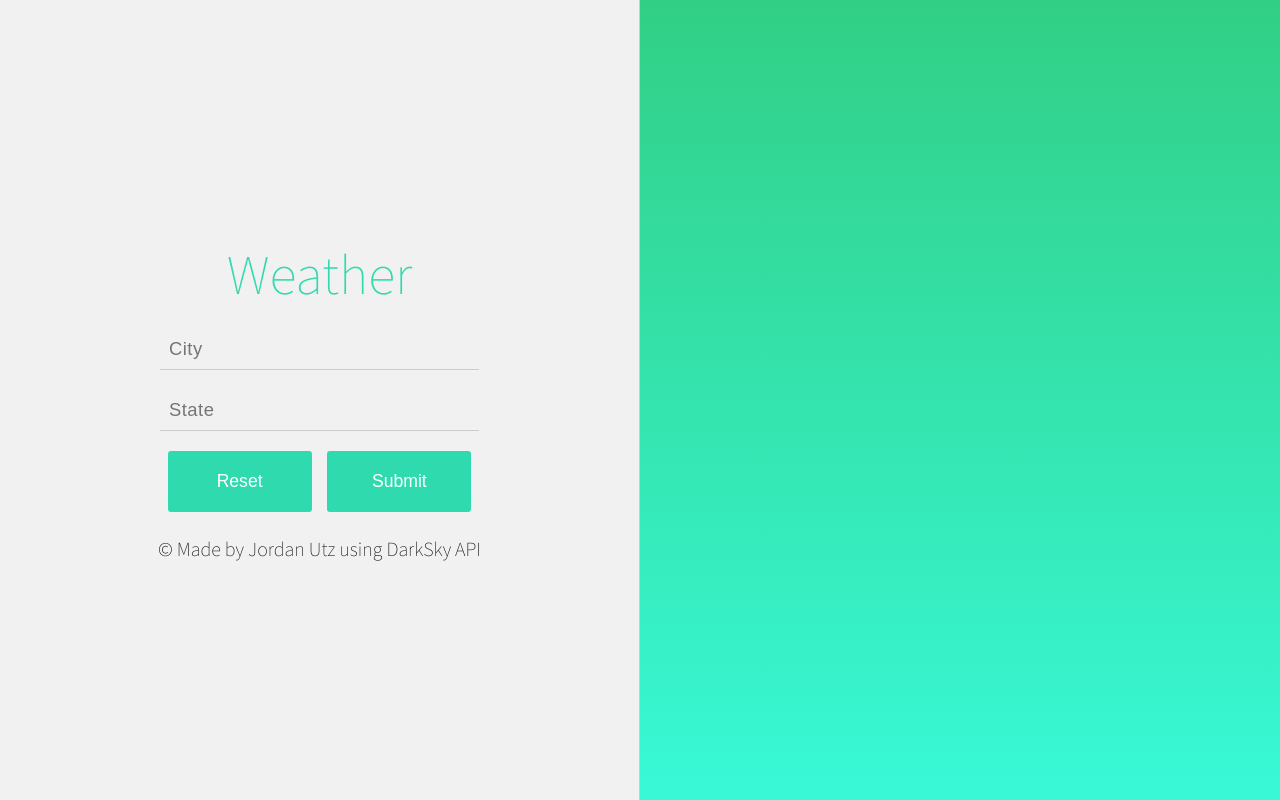
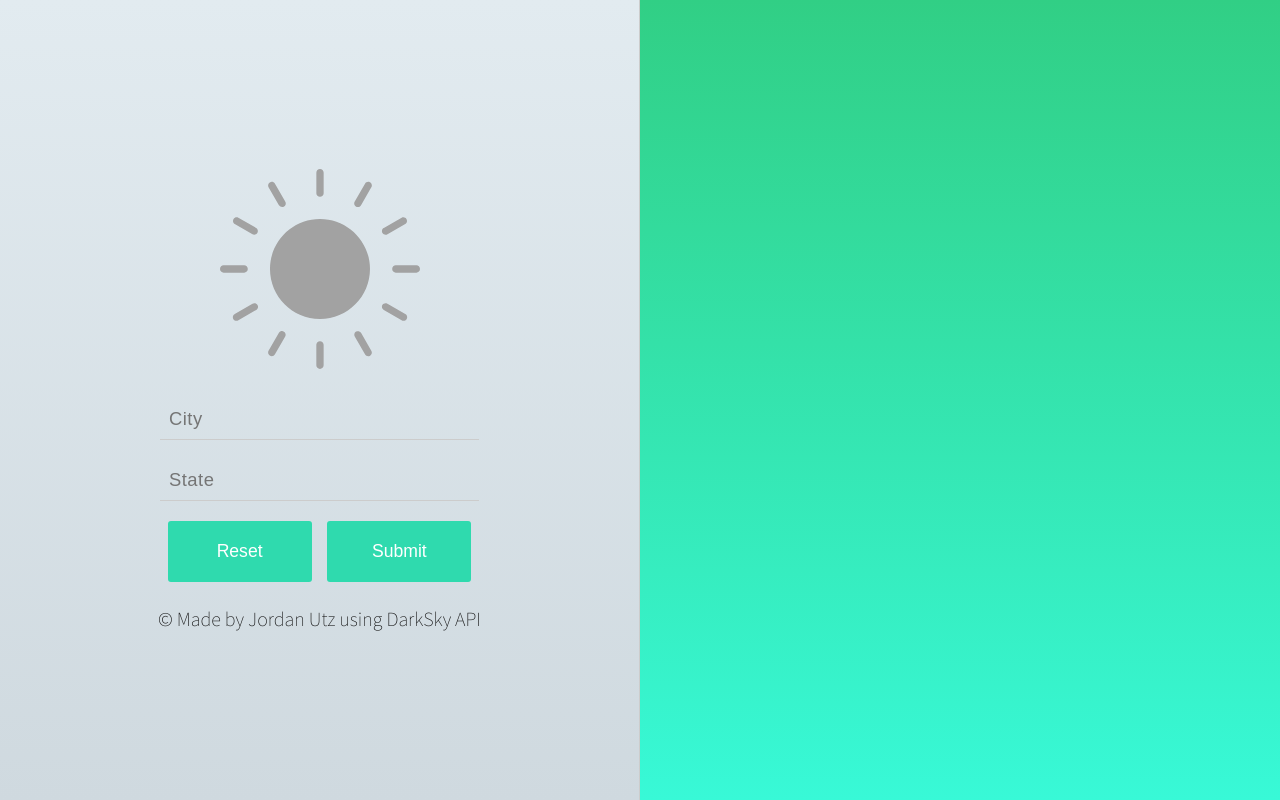
Before and after one commit to jordanutz/AwesomeWeather, a React (Create React App) app: page / in a window 1280 px wide. Built offline with nearby package versions, Linux system fonts and the light colour scheme.

Commit message:
Ready for deployment

```diff
--- a/src/Components/Header/Header.css
+++ b/src/Components/Header/Header.css
@@ -4,5 +4,15 @@ header h1 {
   font-size: 3.5em;
   font-weight: 200;
   color: #2FDAAE;
+}
 
+header img {
+  width: 200px;
+  height: 200px;
+  margin-bottom: 30px;
 }
+
+header {
+  display: flex;
+  justify-content: center;
+}
--- a/src/Components/Header/Header.js
+++ b/src/Components/Header/Header.js
@@ -1,10 +1,11 @@
 import React from 'react';
 import './Header.css';
+import Sun from './assets/sun.svg'
 
 const Header = (props) => {
   return (
     <header>
-        <h1>Weather</h1>
+        <img src={Sun} alt="Header Icon"/>
     </header>
   )
 }
--- a/src/Components/Input/Input.css
+++ b/src/Components/Input/Input.css
@@ -3,7 +3,7 @@
   display: flex;
   flex-direction: column;
   justify-content: center;
-  background: #F1F1F1;
+  background-image: linear-gradient(to top, #cfd9df 0%, #e2ebf0 100%);
 }
 
 .UserInput {
```
Also changed, not shown: src/Components/Header/assets/sun.svg (added).
